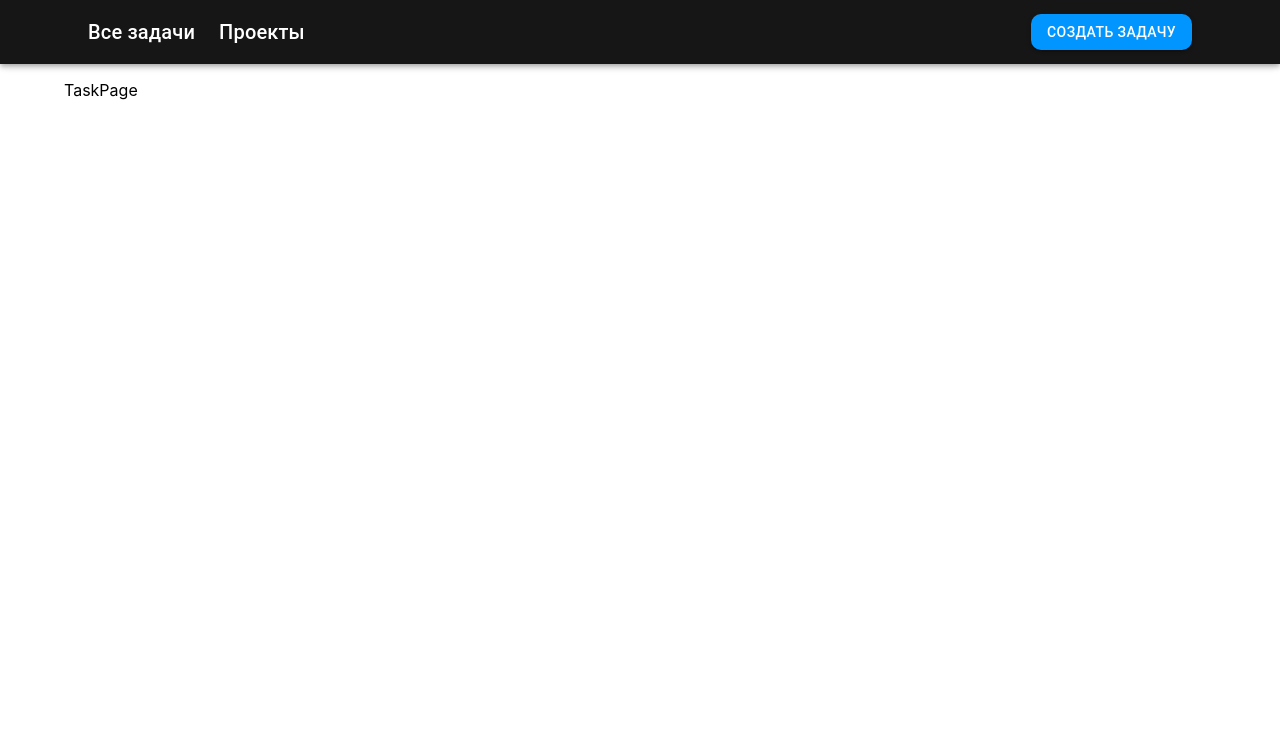
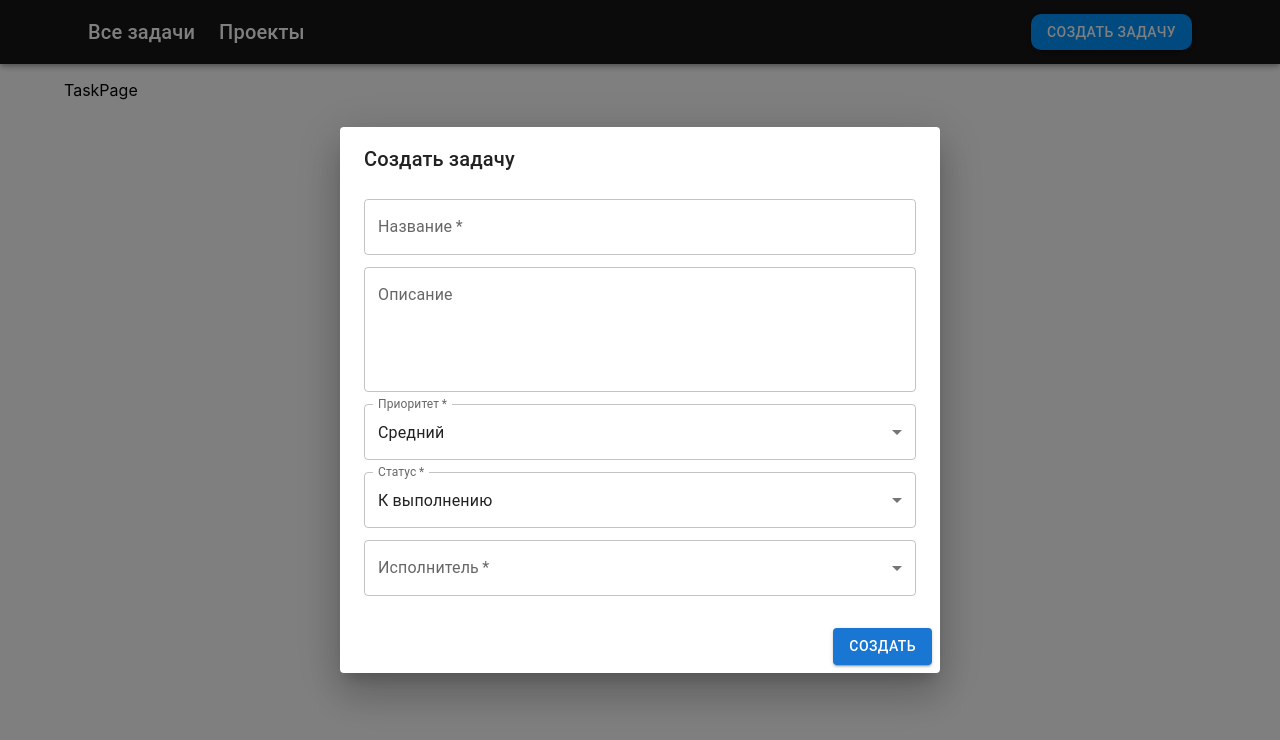
Before and after one commit to liwiggwp/avito-tech-trainee-assignment-spring-2025, a React (Create React App) app in the folder frontend/: page /issues in a window 1280 px wide. Both pictures are taken after a click on the button "СОЗДАТЬ ЗАДАЧУ". Shown: the top 740 px of the page. Built offline with nearby package versions, Linux system fonts and the light colour scheme.

Commit message:
add form for create task

```diff
--- a/frontend/src/components/header/Header.js
+++ b/frontend/src/components/header/Header.js
@@ -9,7 +9,7 @@ import {
 } from "@mui/material";
 import { Link } from "react-router-dom";
 
-export default function Header() {
+export default function Header({onFormOpen}) {
   return (
     <Box sx={{ flexGrow: 1 }}>
       <AppBar position="fixed" sx={{ backgroundColor: "#161616" }}>
@@ -36,6 +36,7 @@ export default function Header() {
                   backgroundColor: "#0095FF",
                   borderRadius: "10px",
                 }}
+                onClick={onFormOpen}
               >
                 Создать задачу
               </Button>
--- /dev/null
+++ b/frontend/src/components/task/FormTask.js
@@ -0,0 +1,60 @@
+import React, { useState } from "react";
+import {
+  Dialog,
+  DialogTitle,
+  DialogContent,
+  DialogActions,
+  Button,
+} from "@mui/material";
+import FormTaskField from "./FormTaskField";
+
+const statuses = [
+  { id: 1, name: "К выполнению" },
+  { id: 2, name: "Выполняется" },
+  { id: 3, name: "Выполнено" },
+];
+const priorities = [
+  { id: 1, name: "Низкий" },
+  { id: 2, name: "Средний" },
+  { id: 3, name: "Высокий" },
+];
+const responsible = [
+  { id: 1, fullName: "Александра Ветрова" },
+  { id: 2, fullName: "Илья Романов" },
+];
+
+export default function FormTask({ open, onClose, initialData }) {
+  const [formData, setFormData] = useState({
+    title: "",
+    description: "",
+    project: "",
+    priority: priorities.find((p) => p.name === "Средний")?.id || "",
+    status: statuses.find((s) => s.name === "К выполнению")?.id || "",
+    responsible: "",
+  });
+
+  return (
+    <>
+      <Dialog open={open} onClose={onClose} fullWidth maxWidth="sm">
+        <DialogTitle>
+          {initialData ? "Редактировать задачу" : "Создать задачу"}
+        </DialogTitle>
+        <DialogContent>
+          <FormTaskField
+            formData={formData}
+            statuses={statuses}
+            priorities={priorities}
+            responsible={responsible}
+          />
+        </DialogContent>
+        <DialogActions
+          sx={{ display: "flex", justifyContent: "flex-end" }}
+        >
+          <Button variant="contained" color="primary">
+            {initialData ? "Обновить" : "Создать"}
+          </Button>
+        </DialogActions>
+      </Dialog>
+    </>
+  );
+}
--- /dev/null
+++ b/frontend/src/components/task/FormTaskField.js
@@ -0,0 +1,82 @@
+import React from "react";
+import { TextField, MenuItem } from "@mui/material";
+
+export default function TaskFormFields({
+  formData,
+  handleChange,
+  statuses,
+  priorities,
+  responsible,
+}) {
+  return (
+    <>
+      <TextField
+        fullWidth
+        margin="dense"
+        label="Название"
+        name="title"
+        value={formData.title}
+        onChange={handleChange}
+        required
+      />
+      <TextField
+        fullWidth
+        margin="dense"
+        label="Описание"
+        name="description"
+        value={formData.description}
+        onChange={handleChange}
+        multiline
+        rows={4}
+      />
+      <TextField
+        select
+        fullWidth
+        margin="dense"
+        label="Приоритет"
+        name="priority"
+        value={formData.priority}
+        onChange={handleChange}
+        required
+      >
+        {priorities.map((option) => (
+          <MenuItem key={option.id} value={option.id}>
+            {option.name}
+          </MenuItem>
+        ))}
+      </TextField>
+      <TextField
+        select
+        fullWidth
+        margin="dense"
+        label="Статус"
+        name="status"
+        value={formData.status}
+        onChange={handleChange}
+        required
+      >
+        {statuses.map((option) => (
+          <MenuItem key={option.id} value={option.id}>
+            {option.name}
+          </MenuItem>
+        ))}
+      </TextField>
+      <TextField
+        select
+        fullWidth
+        margin="dense"
+        label="Исполнитель"
+        name="responsible"
+        value={formData.responsible}
+        onChange={handleChange}
+        required
+      >
+        {responsible.map((option) => (
+          <MenuItem key={option.id} value={option.id}>
+            {option.fullName}
+          </MenuItem>
+        ))}
+      </TextField>
+    </>
+  );
+}
--- a/frontend/src/pages/Layout.js
+++ b/frontend/src/pages/Layout.js
@@ -1,14 +1,26 @@
-import React from "react";
+import React, { useState } from "react";
+import { Container } from "@mui/material";
 import Header from "../components/header/Header";
-import { Container } from "@mui/material";
+import FormTask from "../components/task/FormTask";
 
 export default function Layout(props) {
+  const [formOpen, setFormOpen] = useState(false);
+
+  const handleFormOpen = () => {
+    setFormOpen(true);
+  };
+
+  const handleFormClose = () => {
+    setFormOpen(false);
+  };
+
   return (
     <>
-      <Header />
+      <Header onFormOpen={handleFormOpen} />
       <Container maxWidth="lg" sx={{ mt: 10 }}>
         {props.main}
       </Container>
+      <FormTask open={formOpen} onClose={handleFormClose} />
     </>
   );
 }
```
